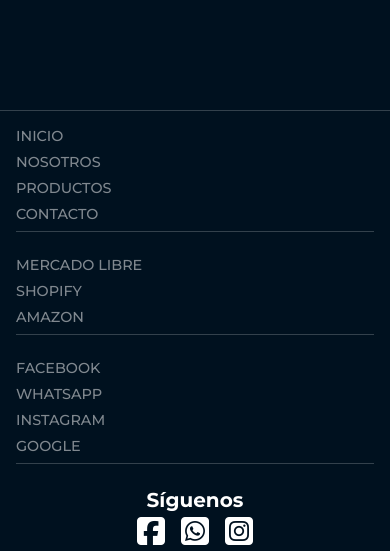
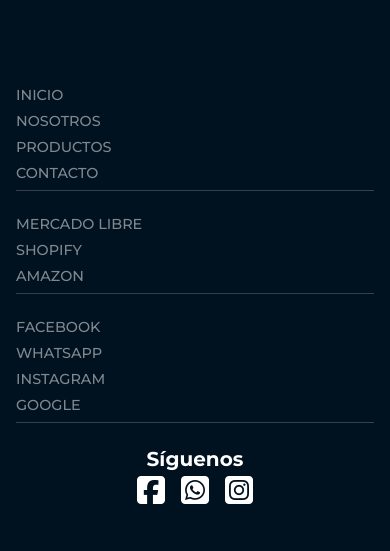
Before and after one commit to Myntsu/e-commerce-sample, a plain HTML site: page landing-page/index.html in a window 390 px wide. Shown: the part 4877-5428 px from the top of the page. After the commit the page ends 5403 px from the top, so only its background shows below. Drawn offline with Linux system fonts and the light colour scheme.

Commit message:
minimal fixes

```diff
--- a/assets/landing-page.css
+++ b/assets/landing-page.css
@@ -1088,6 +1088,8 @@ footer > div {
     footer > div {
         height: 100%;
         gap: 1.5em;
+        margin: 2.5em auto;
+        border-top: 0;
     }
 
     .footer-links {
@@ -1095,7 +1097,8 @@ footer > div {
     }
 
     .footer-aside {
-        margin: 0 auto 1em;
+        margin: auto;
+        padding-bottom: 1em;
     }
 }
 
--- a/landing-page/index.html
+++ b/landing-page/index.html
@@ -230,7 +230,7 @@
             <h4><i class="fa-solid fa-location-dot"></i> Av. Héroes de la Concepción #2555</h4>
             <h4>Local 102 - Segundo piso</h4>
             <!--The div element for the map -->
-            <iframe id="map" src="https://www.google.com/maps/embed?pb=!1m18!1m12!1m3!1d3743.629214419023!2d-70.14498374984643!3d-20.232723252951633!2m3!1f0!2f0!3f0!3m2!1i1024!2i768!4f13.1!3m3!1m2!1s0x915215bc3efe03d9%3A0xe1c9577a6f8ed42c!2sMallplaza%20Iquique!5e0!3m2!1sen!2scl!4v1668007012495!5m2!1sen!2scl" allowfullscreen="" loading="lazy" referrerpolicy="no-referrer-when-downgrade"></iframe>
+            <iframe title="Mappa de Google Maps" id="map" src="https://www.google.com/maps/embed?pb=!1m18!1m12!1m3!1d3743.629214419023!2d-70.14498374984643!3d-20.232723252951633!2m3!1f0!2f0!3f0!3m2!1i1024!2i768!4f13.1!3m3!1m2!1s0x915215bc3efe03d9%3A0xe1c9577a6f8ed42c!2sMallplaza%20Iquique!5e0!3m2!1sen!2scl!4v1668007012495!5m2!1sen!2scl" allowfullscreen="" loading="lazy" referrerpolicy="no-referrer-when-downgrade"></iframe>
         </div>
     </section>
 </main>
```
